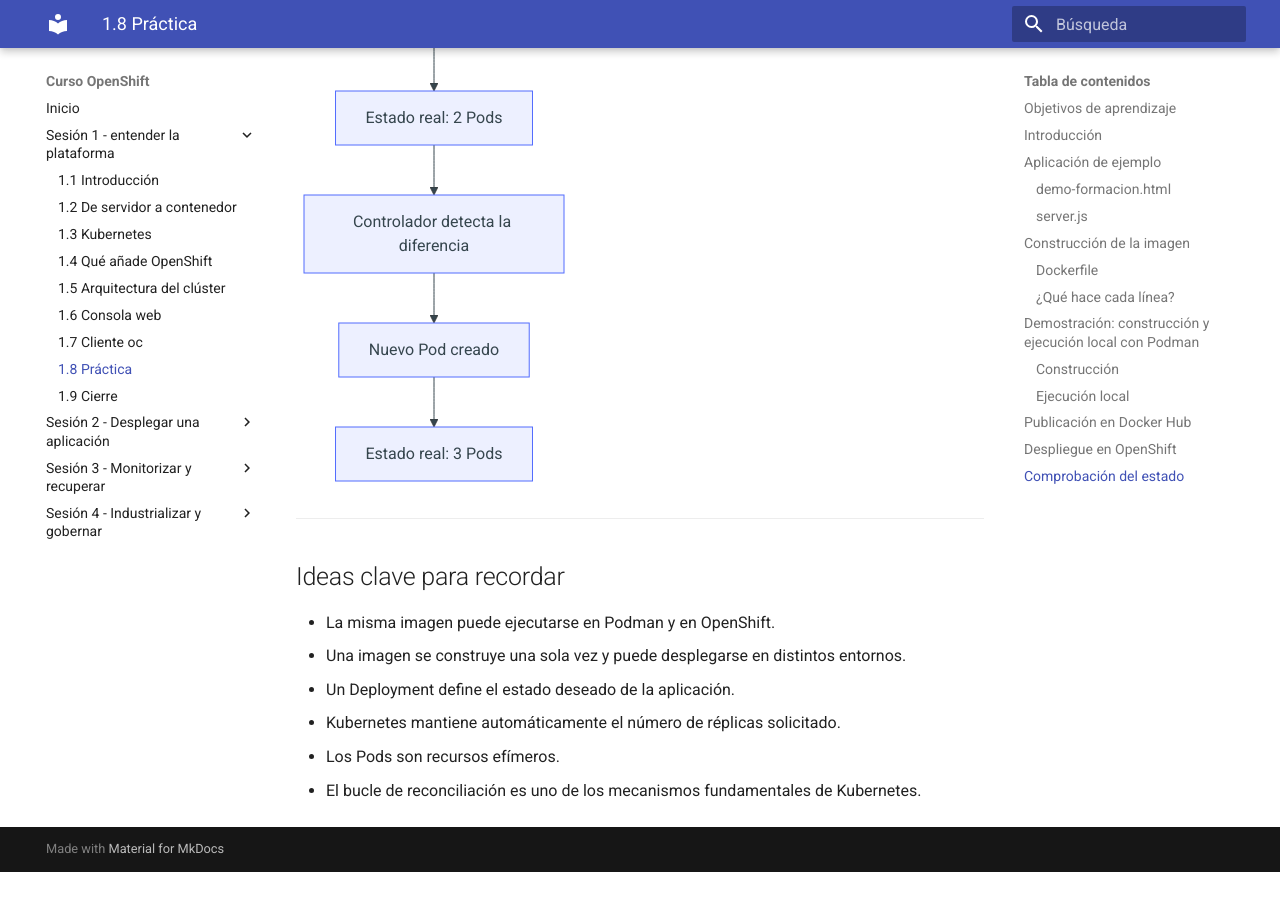
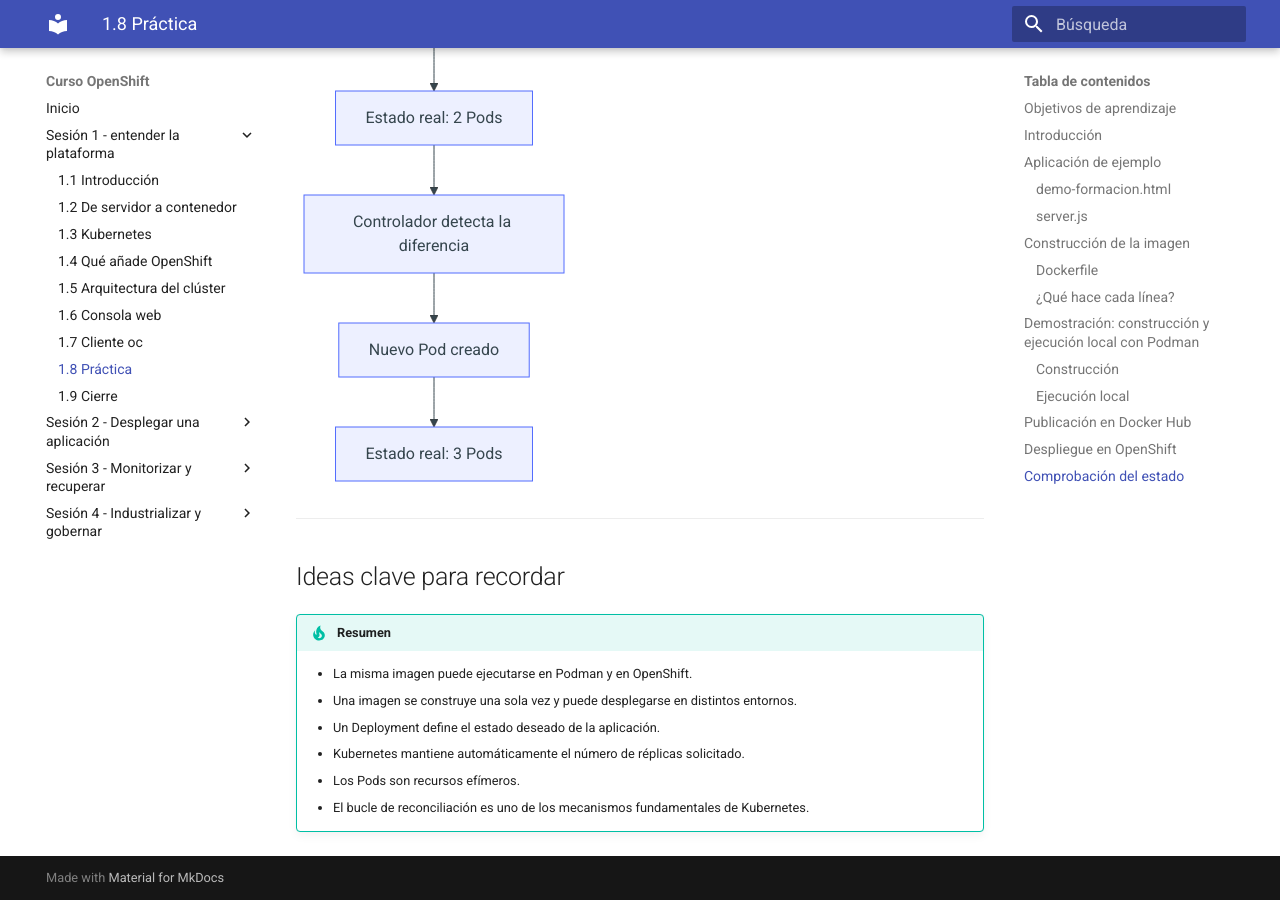
Before and after one commit to ieftraining/curso-openshift, an MkDocs documentation site: the page built from docs/sesion1/1.8-practica-imagen-cluster-completo.md, in a window 1280 px wide and 900 px high, scrolled down 5878 px. Built offline with MkDocs 1.6.1 and Material for MkDocs 9.7.7, drawn with Linux system fonts in a browser that asks for light colours; before the commit the page ends 6750 px from its top, so only the background shows below that.

Commit message:
Add files via upload

```diff
--- a/docs/sesion1/1.8-practica-imagen-cluster-completo.md
+++ b/docs/sesion1/1.8-practica-imagen-cluster-completo.md
@@ -276,9 +276,11 @@
 
 ## Ideas clave para recordar
 
-- La misma imagen puede ejecutarse en Podman y en OpenShift.
-- Una imagen se construye una sola vez y puede desplegarse en distintos entornos.
-- Un Deployment define el estado deseado de la aplicación.
-- Kubernetes mantiene automáticamente el número de réplicas solicitado.
-- Los Pods son recursos efímeros.
-- El bucle de reconciliación es uno de los mecanismos fundamentales de Kubernetes.
+!!! tip "Resumen"
+
+    - La misma imagen puede ejecutarse en Podman y en OpenShift.
+    - Una imagen se construye una sola vez y puede desplegarse en distintos entornos.
+    - Un Deployment define el estado deseado de la aplicación.
+    - Kubernetes mantiene automáticamente el número de réplicas solicitado.
+    - Los Pods son recursos efímeros.
+    - El bucle de reconciliación es uno de los mecanismos fundamentales de Kubernetes.
```
